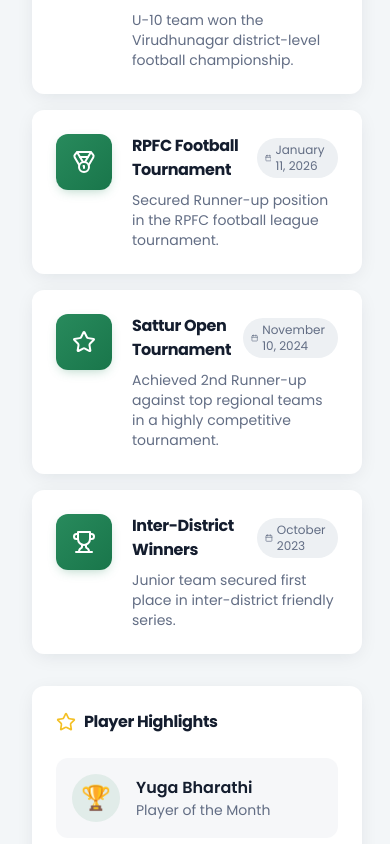
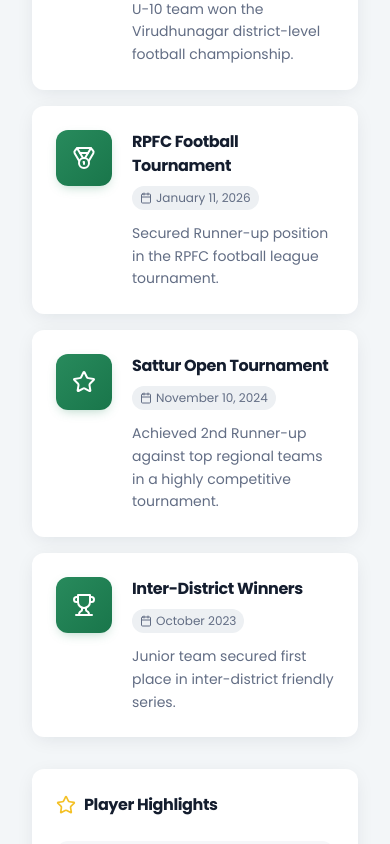
Before and after one commit to apkfootballacademy/Aruppukottai-Football-Academy, a React (Vite) app: page / in a window 390 px wide. Shown: the part 6420-7264 px from the top of the page. Built offline with nearby package versions, Linux system fonts and the light colour scheme; the HTML template or start-up script is replaced by a standard one.

Commit message:
March 14

```diff
--- a/src/components/Achievements.tsx
+++ b/src/components/Achievements.tsx
@@ -76,15 +76,15 @@
                 <div className="icon-box flex-shrink-0">
                   <achievement.icon className="w-6 h-6 text-accent-foreground" />
                 </div>
-                <div className="flex-1">
-                  <div className="flex items-center gap-3 mb-2">
-                    <h3 className="font-bold text-foreground">{achievement.title}</h3>
-                    <span className="text-xs text-muted-foreground bg-secondary px-2 py-1 rounded-full flex items-center gap-1">
-                      <Calendar className="w-3 h-3" />
+                <div className="flex-1 min-w-0">
+                  <div className="flex flex-col sm:flex-row sm:items-center gap-2 sm:gap-3 mb-3 sm:mb-2">
+                    <h3 className="font-bold text-foreground whitespace-normal break-words">{achievement.title}</h3>
+                    <span className="text-xs text-muted-foreground bg-secondary px-2 py-1 rounded-full flex items-center gap-1 w-fit flex-shrink-0">
+                      <Calendar className="w-3 h-3 flex-shrink-0" />
                       {achievement.date}
                     </span>
                   </div>
-                  <p className="text-muted-foreground text-sm">{achievement.description}</p>
+                  <p className="text-muted-foreground text-sm leading-relaxed">{achievement.description}</p>
                 </div>
               </motion.div>
             ))}
@@ -105,14 +105,14 @@
               {playerHighlights.map((player, index) => (
                 <div
                   key={player.name}
-                  className="flex items-center gap-4 p-4 bg-secondary/50 rounded-xl"
+                  className="flex items-center gap-4 p-4 bg-secondary/50 rounded-xl min-w-0"
                 >
-                  <div className="w-12 h-12 rounded-full bg-accent/10 flex items-center justify-center text-2xl">
+                  <div className="w-12 h-12 flex-shrink-0 rounded-full bg-accent/10 flex items-center justify-center text-2xl">
                     {player.image}
                   </div>
-                  <div>
-                    <div className="font-semibold text-foreground">{player.name}</div>
-                    <div className="text-sm text-muted-foreground">{player.achievement}</div>
+                  <div className="min-w-0 flex-1">
+                    <div className="font-semibold text-foreground truncate">{player.name}</div>
+                    <div className="text-sm text-muted-foreground truncate">{player.achievement}</div>
                   </div>
                 </div>
               ))}
```
